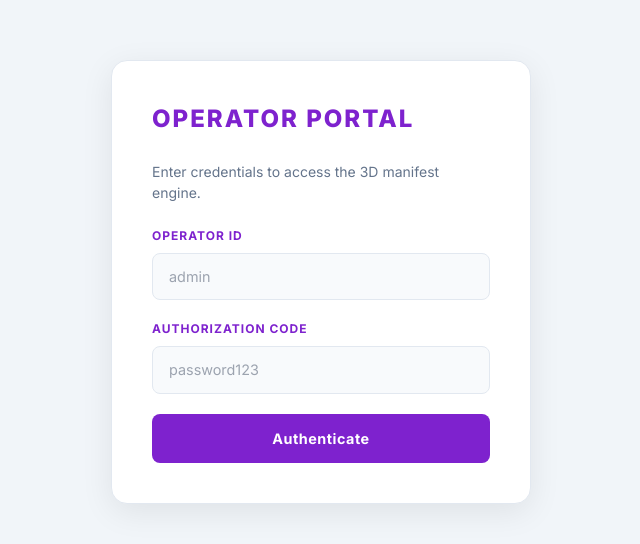
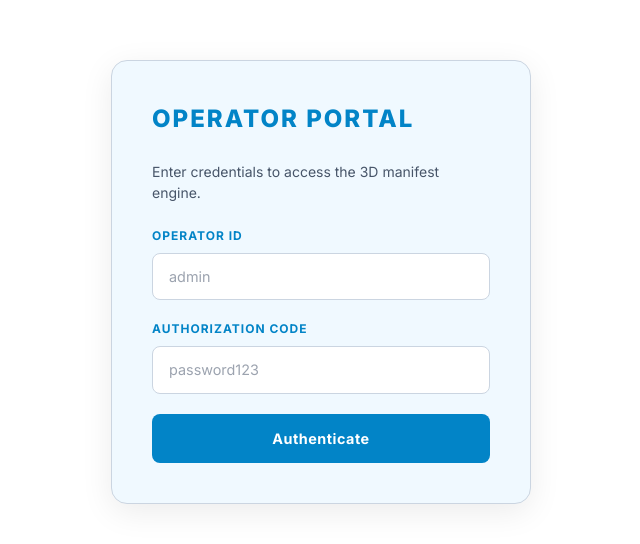
Before and after one commit to jijo-jiji/smart-loading-backend, a Vue app in the folder smart-loading-assistant/frontend-manager/: page /login in a window 1280 px wide. Shown: the part 118-662 px from the top of the page, without its empty margins (319-959 px from the left). Built offline with nearby package versions, Linux system fonts and the light colour scheme; no server answers; what @tresjs/core would draw is missing.

Commit message:
UI: Refine Ice Blue and Navy palette strategy

```diff
--- a/smart-loading-assistant/frontend-manager/src/style.css
+++ b/smart-loading-assistant/frontend-manager/src/style.css
@@ -9,22 +9,22 @@
    ================================================ */
 :root {
   /* Foundation */
-  --bg:          #F1F5F9;
-  --surface:     #FFFFFF;
-  --surface-2:   #F8FAFC;
-  --border:      #E2E8F0;
-  --border-mid:  #CBD5E1;
+  --bg:          #FFFFFF;
+  --surface:     #F0F9FF;
+  --surface-2:   #FFFFFF;
+  --border:      #CBD5E1;
+  --border-mid:  #94A3B8;
 
   /* Typography */
-  --text:        #334155;
-  --text-muted:  #64748B;
-  --text-faint:  #94A3B8;
+  --text:        #0F172A;
+  --text-muted:  #475569;
+  --text-faint:  #64748B;
 
-  /* Primary — Deep Matte Purple */
-  --primary:        #7E22CE;
-  --primary-light:  rgba(126, 34, 206, 0.08);
-  --primary-border: rgba(126, 34, 206, 0.25);
-  --primary-text:   #7E22CE;
+  /* Primary — Sky Blue Accent */
+  --primary:        #0284C7;
+  --primary-light:  #E0F2FE;
+  --primary-border: #0284C7;
+  --primary-text:   #0F172A;
 
   /* Secondary — Dusty Rose */
   --secondary:      #BE185D;
@@ -44,8 +44,8 @@
   --danger-border:  rgba(220, 38, 38, 0.25);
 
   /* 3D Canvas */
-  --canvas-bg:      #F1F5F9;
-  --canvas-line:    #475569;
+  --canvas-bg:      #0F172A;
+  --canvas-line:    #1E293B;
 }
 
 *, *::before, *::after {
```
